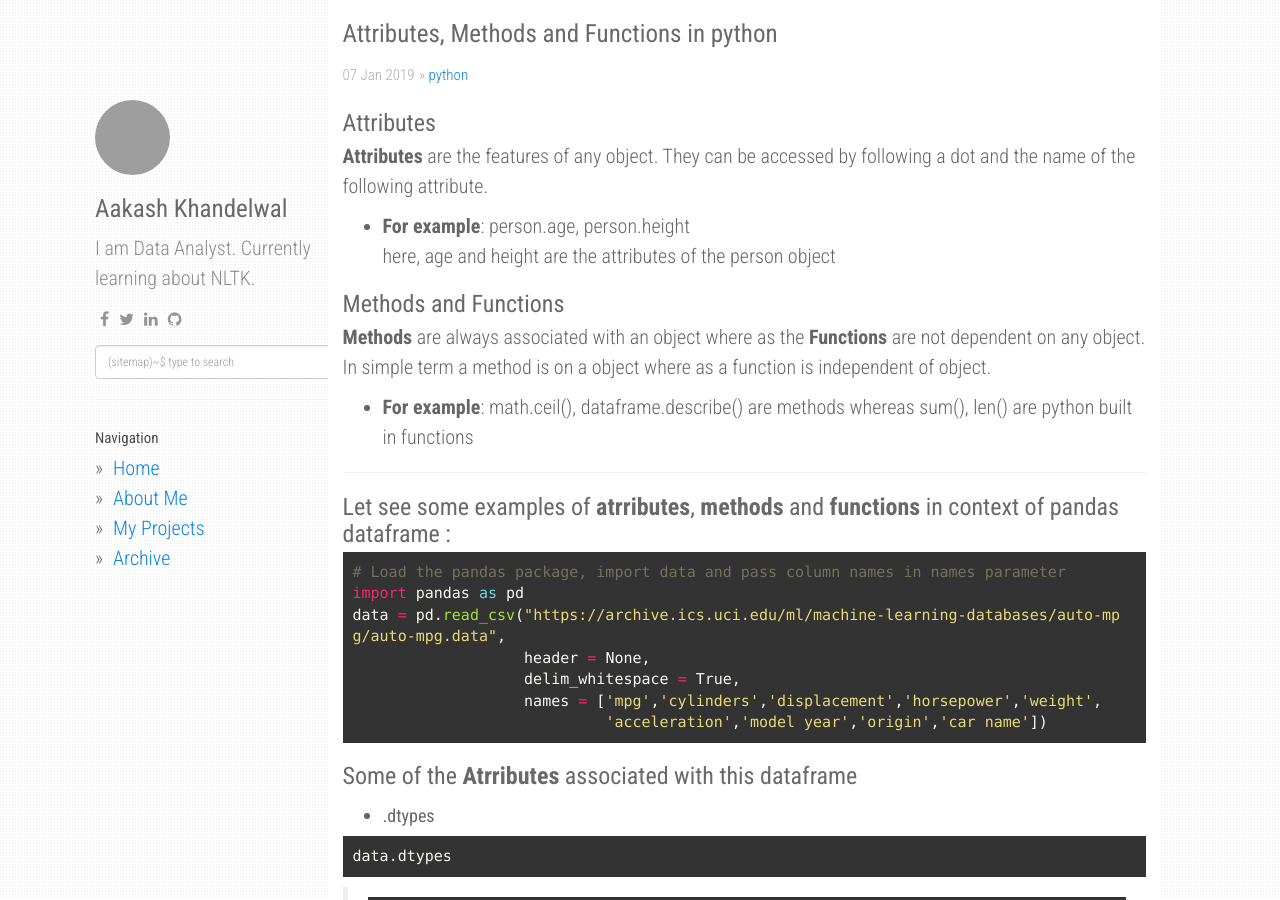
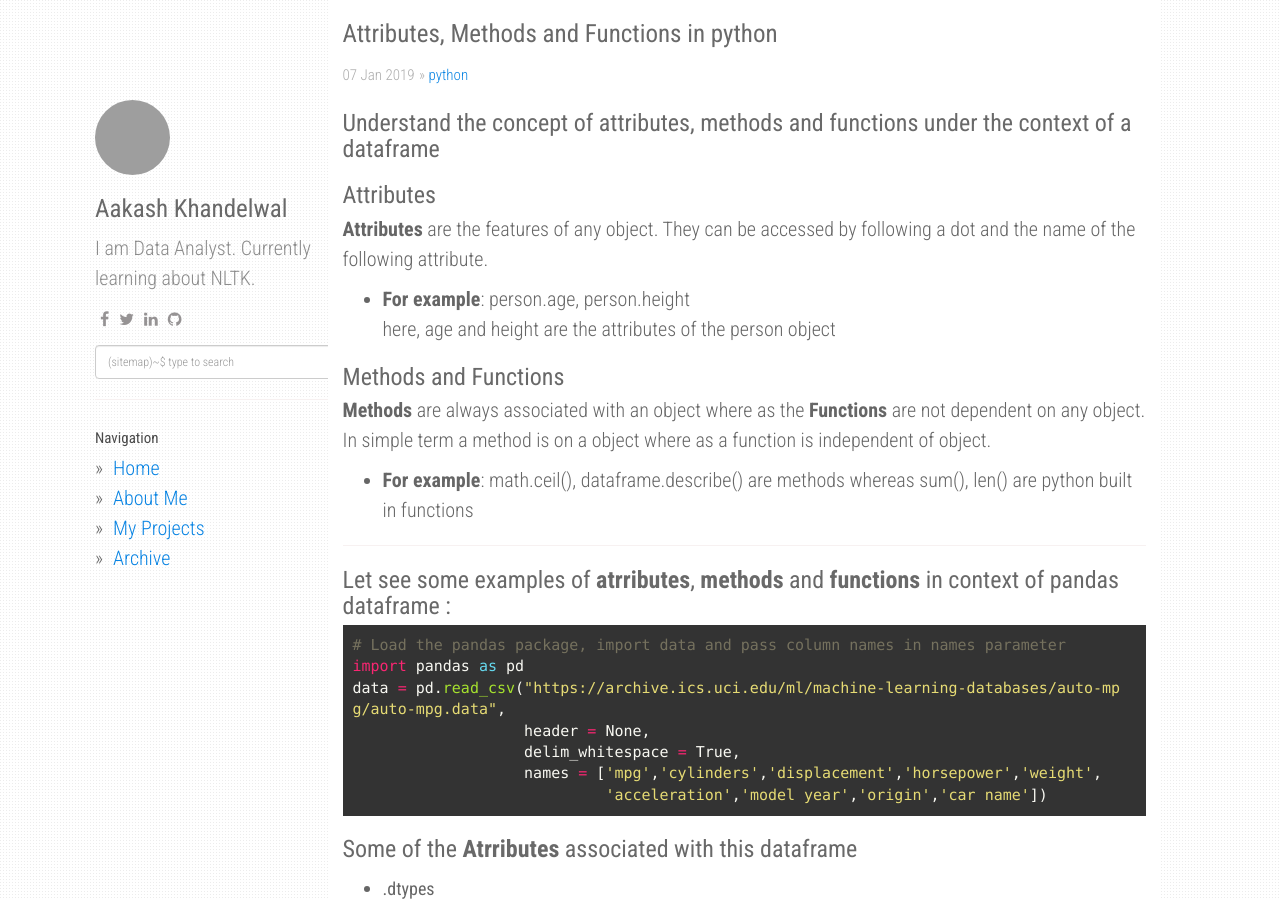
Before and after one commit to aakashkh/data-patterns, a Jekyll site: the page built from _posts/python/2019-01-07-Attributes-Methods-Functions.md, in a window 1280 px wide and 900 px high. Built offline with Jekyll 4.4.1, drawn with Linux system fonts in a browser that asks for light colours; nearby versions of some CDN libraries; comment, search, counter and statistics services are not loaded; grey boxes are pictures that could not be loaded.

Commit message:
attributes,methods and functions

```diff
--- a/_config.yml
+++ b/_config.yml
@@ -30,7 +30,7 @@ social:
 
 share:
   twitter_username: aakashkh284
-#  fb_appid:
+# fb_appid:
 
 urls:
     - text: About Me
--- a/_includes/share-page.html
+++ b/_includes/share-page.html
@@ -17,4 +17,3 @@
   js.src = 'https://connect.facebook.net/en_GB/sdk.js#xfbml=1&version=v3.2&appId=368832527015017&autoLogAppEvents=1';
   fjs.parentNode.insertBefore(js, fjs);
 }(document, 'script', 'facebook-jssdk'));</script>
--->
--- a/_posts/python/2019-01-07-Attributes-Methods-Functions.md
+++ b/_posts/python/2019-01-07-Attributes-Methods-Functions.md
@@ -4,7 +4,7 @@ title : Attributes, Methods and Functions in python
 categories: [python]
 tags: [attributes, methods, functions, python, pandas, dataframe]
 ---
-
+### Understand the concept of attributes, methods and functions under the context of a dataframe
 ### Attributes
 **Attributes** are the features of any object. They can be accessed by following a dot and the name of the following attribute.
 - **For example**: person.age, person.height
```
Also changed, not shown: other parts of _includes/share-page.html (+1 -1 lines).
